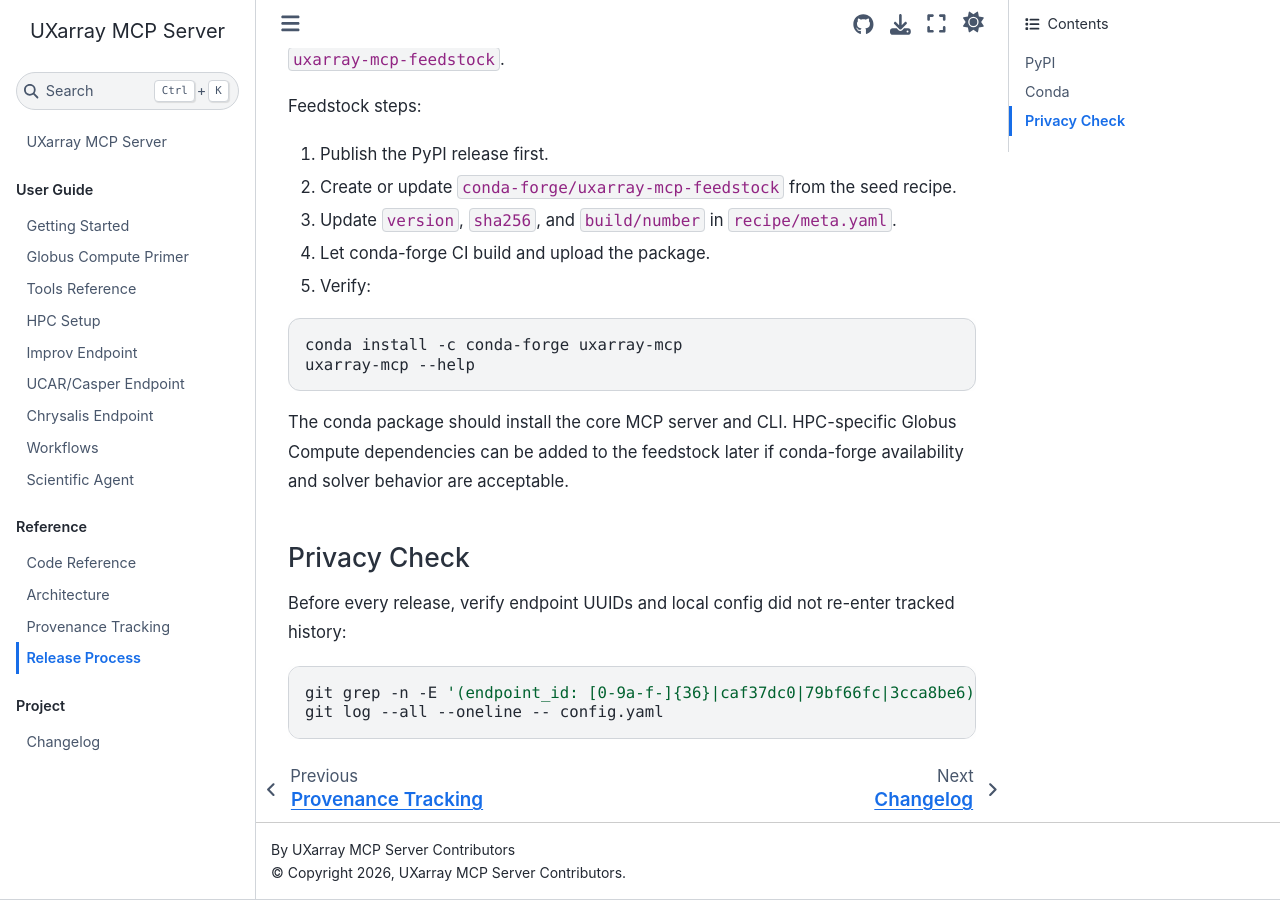
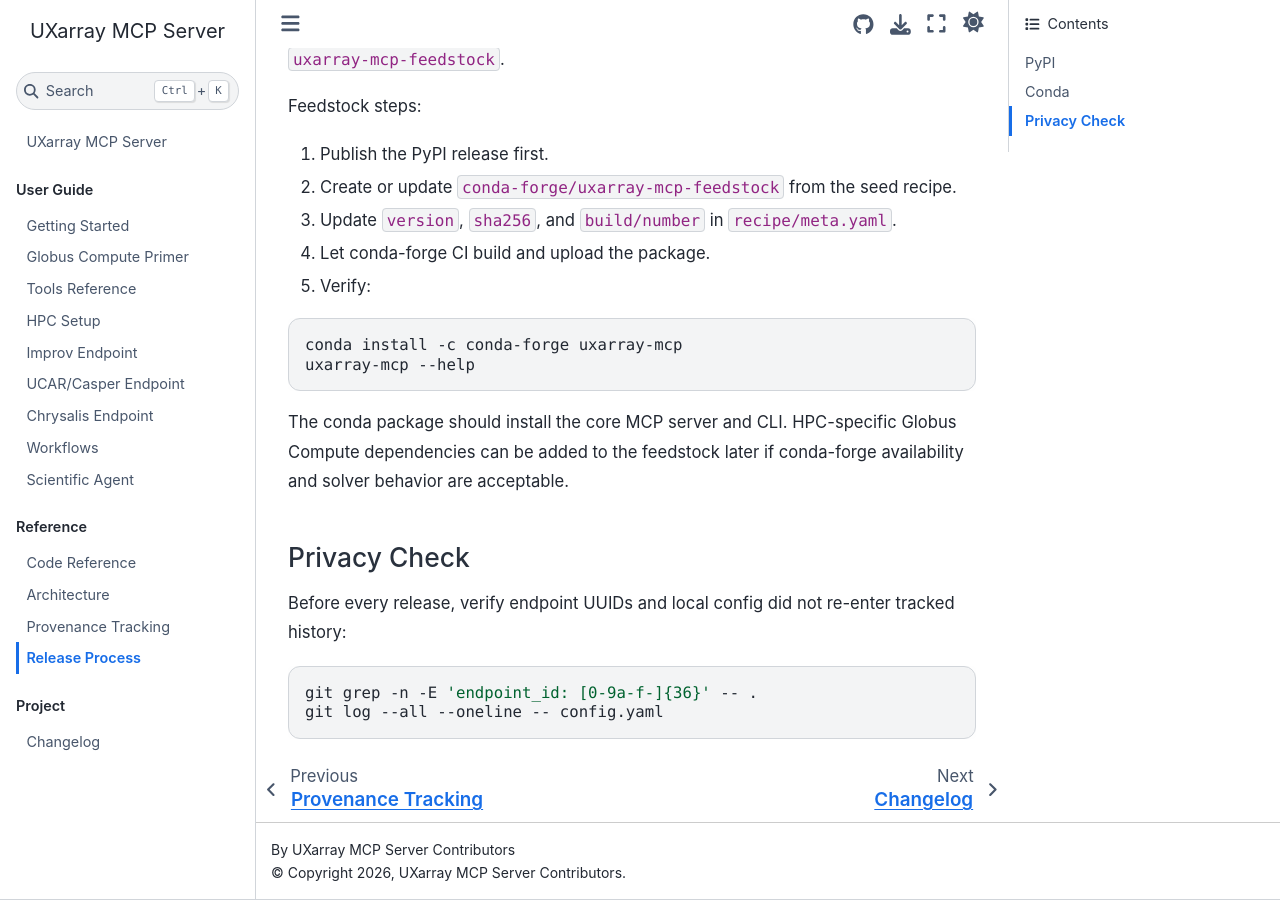
Before and after one commit to UXARRAY/uxarray-mcp-server, a Sphinx documentation site: the page built from docs/release.md, in a window 1280 px wide and 900 px high, scrolled down 1501 px. Built offline with Sphinx 7.4.7 and the Sphinx Book theme 1.1.4, drawn with Linux system fonts in a browser that asks for light colours.

````diff
--- a/docs/release.md
+++ b/docs/release.md
@@ -80,6 +80,6 @@
 tracked history:
 
 ```bash
-git grep -n -E '(endpoint_id: [0-9a-f-]{36}|caf37dc0|79bf66fc|3cca8be6)' -- .
+git grep -n -E 'endpoint_id: [0-9a-f-]{36}' -- .
 git log --all --oneline -- config.yaml
 ```
````
Also changed, not shown: .pre-commit-config.yaml.
